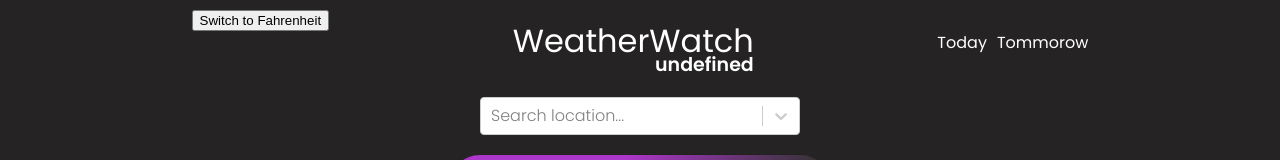
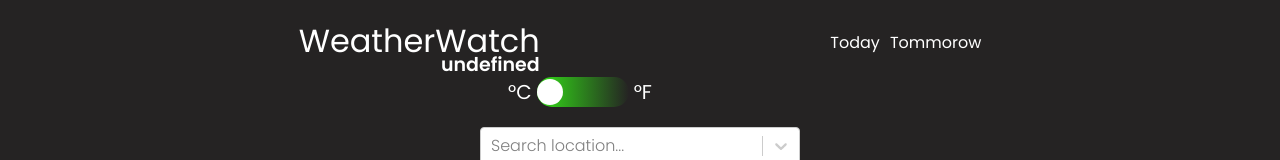
Before and after one commit to Lol1chw/Weather, a React (Vite) app: page / in a window 1280 px wide. Shown: the top 160 px of the page. Built offline with nearby package versions, Linux system fonts and the light colour scheme; no server answers.

Commit message:
CSS button

```diff
--- a/src/App.tsx
+++ b/src/App.tsx
@@ -11,7 +11,6 @@ function App() {
   return (
     <div className="container">
       <div className="header">
-        <ToggleTemp />
         <div className="tittle">
           <a href="/" title="Главная страница">
             <h1>WeatherWatch</h1>
@@ -23,6 +22,7 @@ function App() {
           <a>Tommorow</a>
         </div>
       </div>
+      <ToggleTemp />
       <Search />
       <Card />
       <MiniCards />
--- a/src/components/temperatureButton.tsx
+++ b/src/components/temperatureButton.tsx
@@ -8,11 +8,29 @@ function toggleTemp() {
     toggleFormat();
   };
 
+  const celciusGradient = "linear-gradient(90deg, #33E017 0%, rgba(149, 241, 134, 0) 100%)";
+  const farenheitGradient = "#000000";
+
+  const buttonStyle = {
+    background: isCelsius ? celciusGradient : farenheitGradient,
+    borderRadius: "22px",
+    width: "92px",
+    height: "30px",
+    border: "none",
+    outline: "none",
+    padding: 0,
+    transition: "background-color 0.3s ease-in-out",
+  };
+
   return (
-    <div>
-      <button onClick={handleClick}>
-        Switch to {isCelsius ? "Fahrenheit" : "Celsius"}
+    <div className="tempButton">
+      <span>°C</span>
+      <button style={buttonStyle} onClick={handleClick}>
+        <div
+          className={`toggle-ball ${isCelsius ? "celsius" : "fahrenheit"}`}
+        />
       </button>
+      <span>°F</span>
     </div>
   );
 }
--- a/src/styles/App.css
+++ b/src/styles/App.css
@@ -112,8 +112,26 @@
 }
 
 .tempButton {
-  width: 92px;
-  height: 32px;
+  display: flex;
+  align-items: center;
 
-  border-radius: 22px;
+  font-size: 20px;
+  gap: 5px;
+  margin-left: 500px;
 }
+
+.toggle-ball {
+  width: 26px;
+  height: 26px;
+  border-radius: 50%;
+  background-color: #FFFFFF;
+  transition: transform 0.3s ease-in-out;
+}
+
+.celsius {
+  transform: translateX(0);
+}
+
+.fahrenheit {
+  transform: translateX(66px);
+}
```
